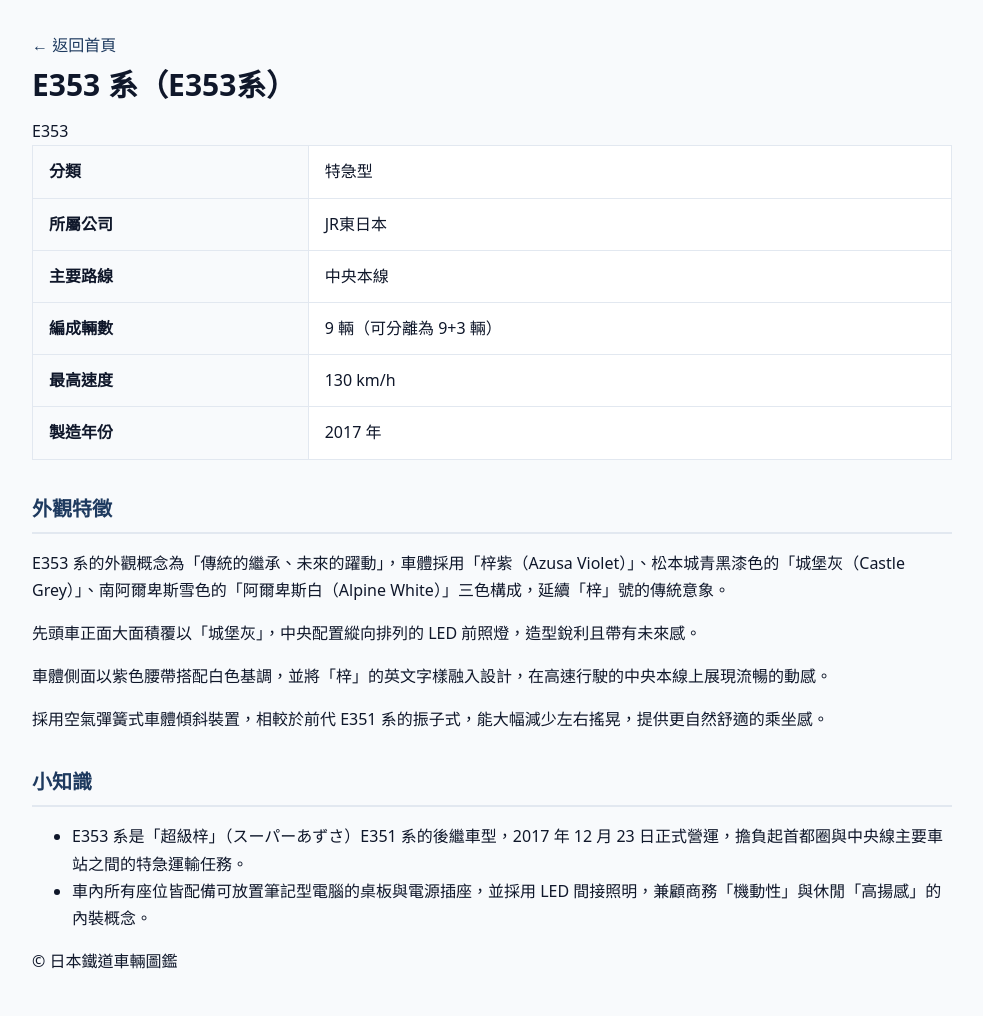
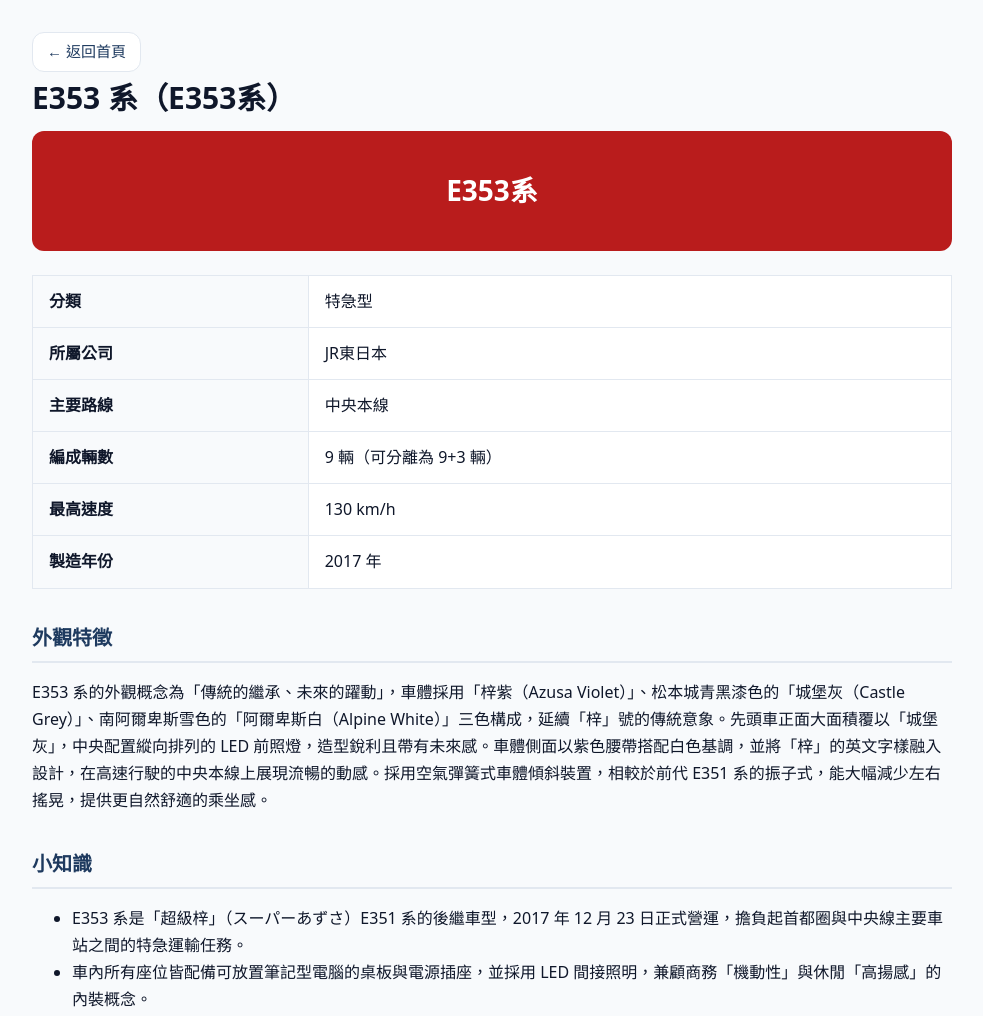
Before and after one commit to ab921202/jp-rail-zukan, a plain HTML site: page cars/limited-express-e353.html in a window 1280 px wide. Shown: the top 1016 px of the page, without its empty margins (148-1131 px from the left). Drawn offline with Linux system fonts and the light colour scheme.

Commit message:
Update limited-express-e353.html

```diff
--- a/cars/limited-express-e353.html
+++ b/cars/limited-express-e353.html
@@ -3,43 +3,50 @@
 <head>
   <meta charset="UTF-8">
   <meta name="viewport" content="width=device-width, initial-scale=1.0">
-  <title>E353 系 - 日本鐵道車輛圖鑑</title>
+  <title>E353 系 — 日本鐵道車輛圖鑑</title>
   <link rel="stylesheet" href="../assets/style.css">
 </head>
 <body>
-  <header>
-    <a href="../index.html">← 返回首頁</a>
+  <header class="site-header">
+    <a class="back-link" href="../index.html">← 返回首頁</a>
   </header>
 
+  <main>
     <h1>E353 系（E353系）</h1>
+    <div class="car-color-block" data-car-id="limited-express-e353">E353系</div>
 
-  <div class="color-block" data-car="limited-express-e353">E353</div>
-
-  <table class="spec-table">
+    <table>
+      <tbody>
         <tr><th>分類</th><td>特急型</td></tr>
         <tr><th>所屬公司</th><td>JR東日本</td></tr>
         <tr><th>主要路線</th><td>中央本線</td></tr>
         <tr><th>編成輛數</th><td>9 輛（可分離為 9+3 輛）</td></tr>
         <tr><th>最高速度</th><td>130 km/h</td></tr>
         <tr><th>製造年份</th><td>2017 年</td></tr>
+      </tbody>
     </table>
 
     <h2>外觀特徵</h2>
-  <p>E353 系的外觀概念為「傳統的繼承、未來的躍動」，車體採用「梓紫（Azusa Violet）」、松本城青黑漆色的「城堡灰（Castle Grey）」、南阿爾卑斯雪色的「阿爾卑斯白（Alpine White）」三色構成，延續「梓」號的傳統意象。</p>
-  <p>先頭車正面大面積覆以「城堡灰」，中央配置縱向排列的 LED 前照燈，造型銳利且帶有未來感。</p>
-  <p>車體側面以紫色腰帶搭配白色基調，並將「梓」的英文字樣融入設計，在高速行駛的中央本線上展現流暢的動感。</p>
-  <p>採用空氣彈簧式車體傾斜裝置，相較於前代 E351 系的振子式，能大幅減少左右搖晃，提供更自然舒適的乘坐感。</p>
+    <p>E353 系的外觀概念為「傳統的繼承、未來的躍動」，車體採用「梓紫（Azusa Violet）」、松本城青黑漆色的「城堡灰（Castle Grey）」、南阿爾卑斯雪色的「阿爾卑斯白（Alpine White）」三色構成，延續「梓」號的傳統意象。先頭車正面大面積覆以「城堡灰」，中央配置縱向排列的 LED 前照燈，造型銳利且帶有未來感。車體側面以紫色腰帶搭配白色基調，並將「梓」的英文字樣融入設計，在高速行駛的中央本線上展現流暢的動感。採用空氣彈簧式車體傾斜裝置，相較於前代 E351 系的振子式，能大幅減少左右搖晃，提供更自然舒適的乘坐感。</p>
 
     <h2>小知識</h2>
     <ul>
       <li>E353 系是「超級梓」（スーパーあずさ）E351 系的後繼車型，2017 年 12 月 23 日正式營運，擔負起首都圈與中央線主要車站之間的特急運輸任務。</li>
       <li>車內所有座位皆配備可放置筆記型電腦的桌板與電源插座，並採用 LED 間接照明，兼顧商務「機動性」與休閒「高揚感」的內裝概念。</li>
     </ul>
+  </main>
 
-  <footer>
-    <p>© 日本鐵道車輛圖鑑</p>
-  </footer>
+  <footer>© 日本鐵道車輛圖鑑</footer>
 
   <script src="../assets/data.js"></script>
+  <script>
+    (() => {
+      const carId = document.querySelector(".car-color-block").dataset.carId;
+      const car = CARS.find((item) => item.id === carId);
+      if (car) {
+        document.querySelector(".car-color-block").style.backgroundColor = car.color;
+      }
+    })();
+  </script>
 </body>
 </html>
```
Lines whose indentation alone changed are shown as unchanged.
